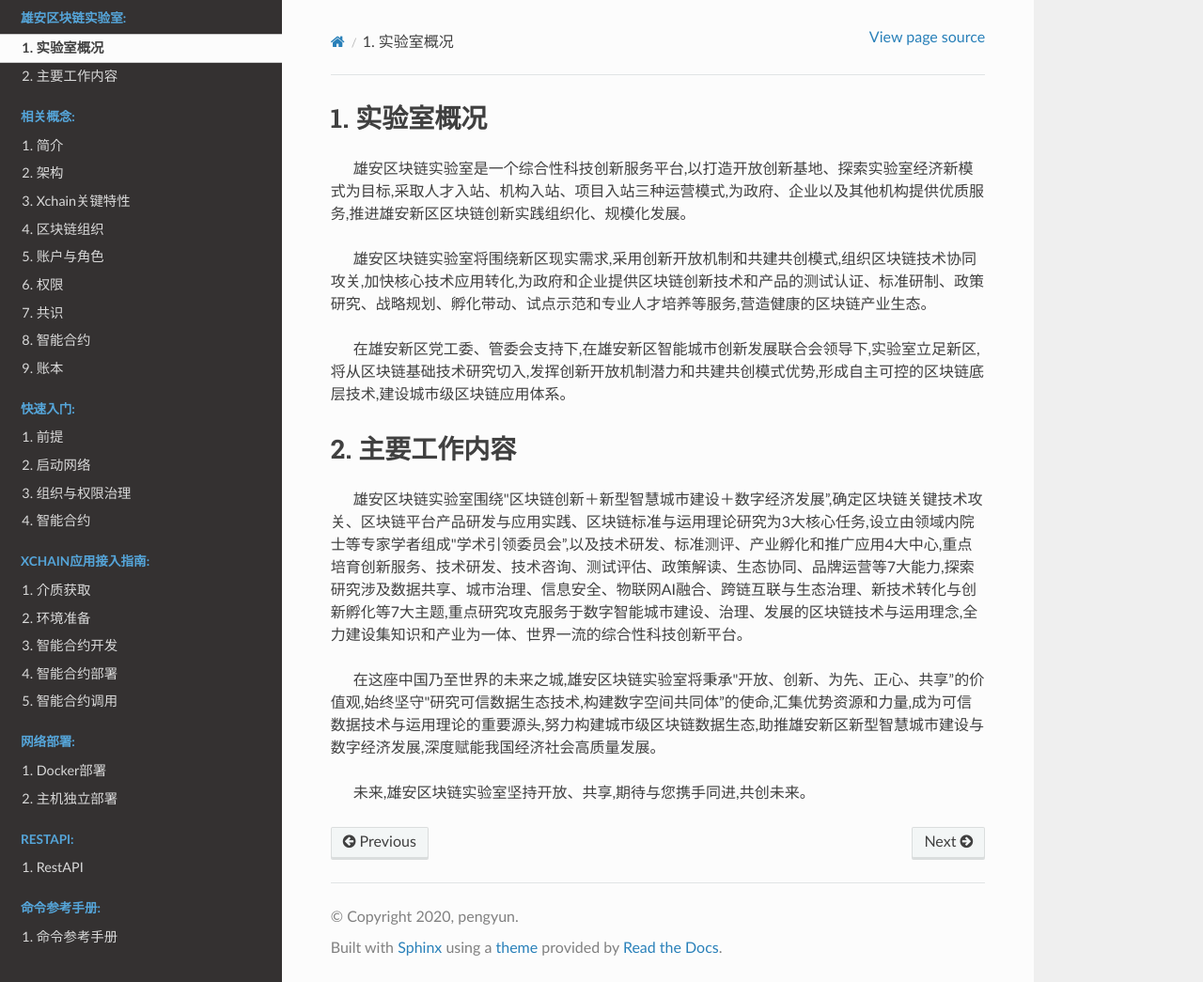
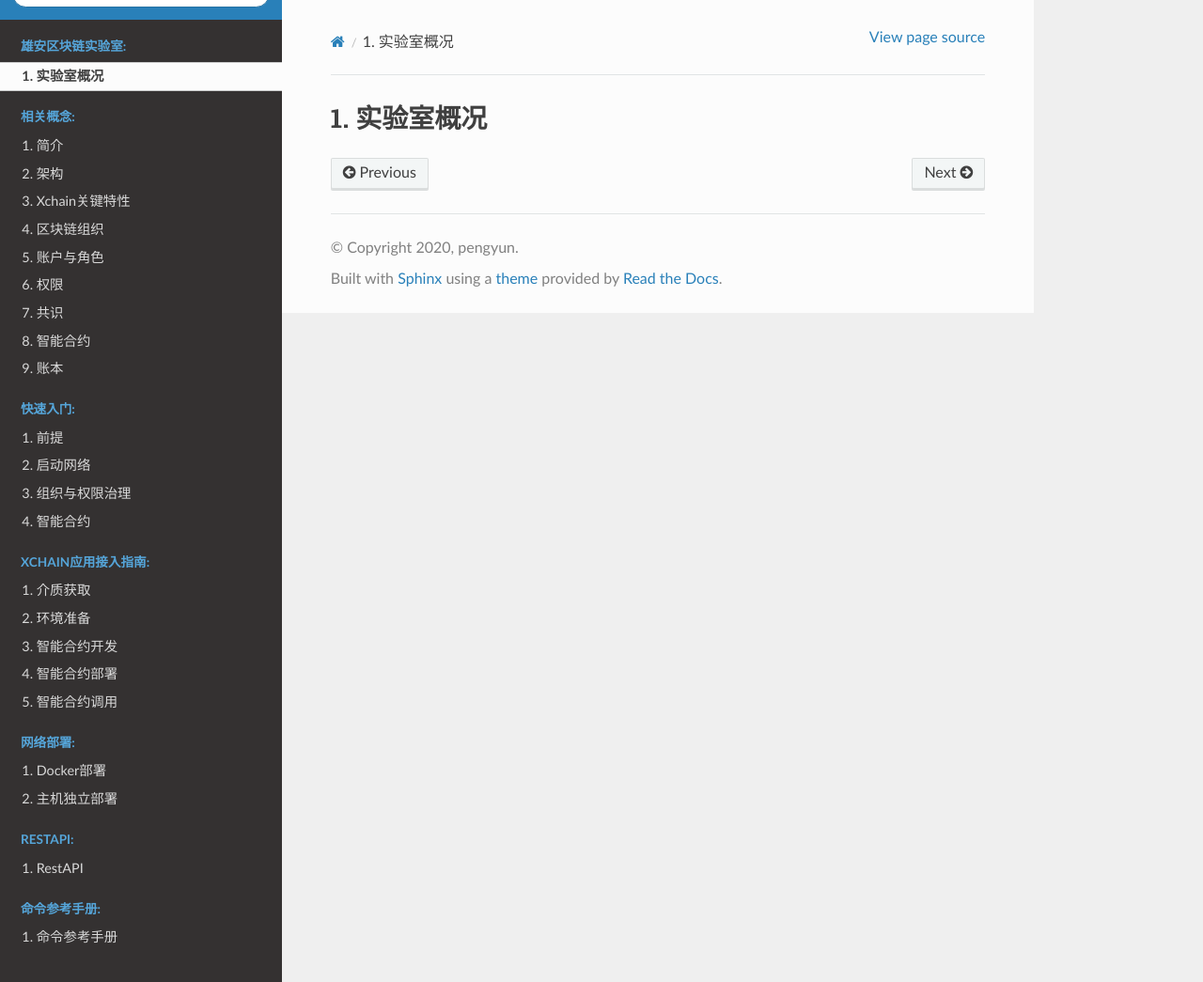
Before and after one commit to XAbaiyangdian/xchaindoc, a Sphinx documentation site: the page built from source/lab.md, in a window 1280 px wide and 1045 px high. Shown: the whole window at 94% size. Built offline with Sphinx 7.4.7 and the Read the Docs theme 2.0.0, drawn with Linux system fonts in a browser that asks for light colours.

Commit message:
update introduction

```diff
--- a/source/lab.md
+++ b/source/lab.md
@@ -1,14 +1 @@
 # 实验室概况
-
-&emsp;&emsp;雄安区块链实验室是一个综合性科技创新服务平台,以打造开放创新基地、探索实验室经济新模式为目标,采取人才入站、机构入站、项目入站三种运营模式,为政府、企业以及其他机构提供优质服务,推进雄安新区区块链创新实践组织化、规模化发展。
-
-&emsp;&emsp;雄安区块链实验室将围绕新区现实需求,采用创新开放机制和共建共创模式,组织区块链技术协同攻关,加快核心技术应用转化,为政府和企业提供区块链创新技术和产品的测试认证、标准研制、政策研究、战略规划、孵化带动、试点示范和专业人才培养等服务,营造健康的区块链产业生态。
-
-&emsp;&emsp;在雄安新区党工委、管委会支持下,在雄安新区智能城市创新发展联合会领导下,实验室立足新区,将从区块链基础技术研究切入,发挥创新开放机制潜力和共建共创模式优势,形成自主可控的区块链底层技术,建设城市级区块链应用体系。
-
-# 主要工作内容
-&emsp;&emsp;雄安区块链实验室围绕"区块链创新＋新型智慧城市建设＋数字经济发展”,确定区块链关键技术攻关、区块链平台产品研发与应用实践、区块链标准与运用理论研究为3大核心任务,设立由领域内院士等专家学者组成"学术引领委员会”,以及技术研发、标准测评、产业孵化和推广应用4大中心,重点培育创新服务、技术研发、技术咨询、测试评估、政策解读、生态协同、品牌运营等7大能力,探索研究涉及数据共享、城市治理、信息安全、物联网AI融合、跨链互联与生态治理、新技术转化与创新孵化等7大主题,重点研究攻克服务于数字智能城市建设、治理、发展的区块链技术与运用理念,全力建设集知识和产业为一体、世界一流的综合性科技创新平台。
-
-&emsp;&emsp;在这座中国乃至世界的未来之城,雄安区块链实验室将秉承"开放、创新、为先、正心、共享”的价值观,始终坚守"研究可信数据生态技术,构建数字空间共同体”的使命,汇集优势资源和力量,成为可信数据技术与运用理论的重要源头,努力构建城市级区块链数据生态,助推雄安新区新型智慧城市建设与数字经济发展,深度赋能我国经济社会高质量发展。
-
-&emsp;&emsp;未来,雄安区块链实验室坚持开放、共享,期待与您携手同进,共创未来。
```
